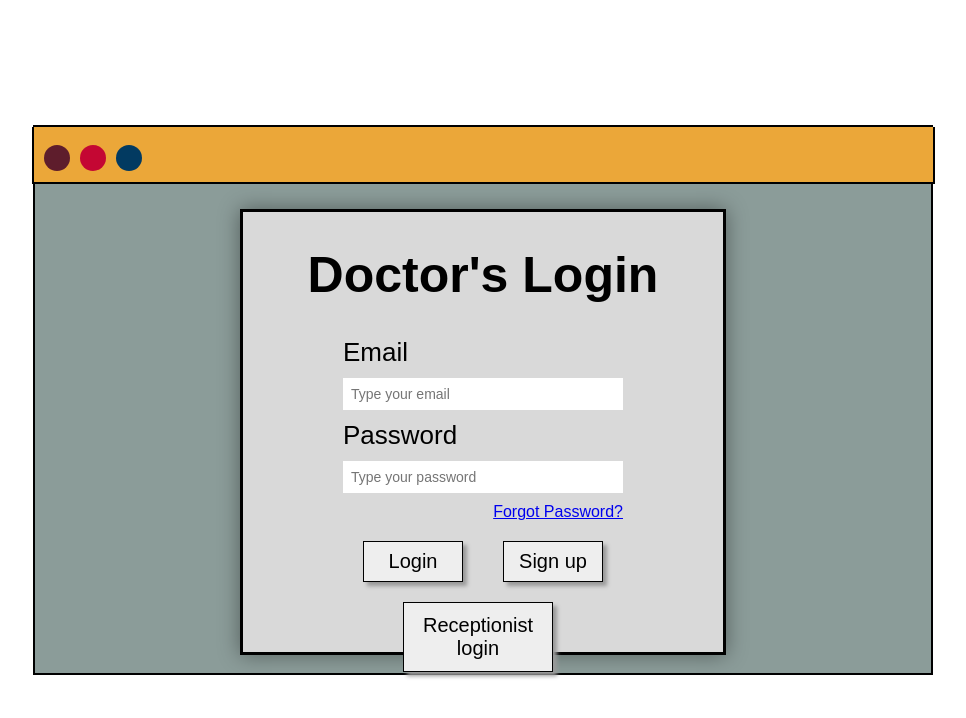
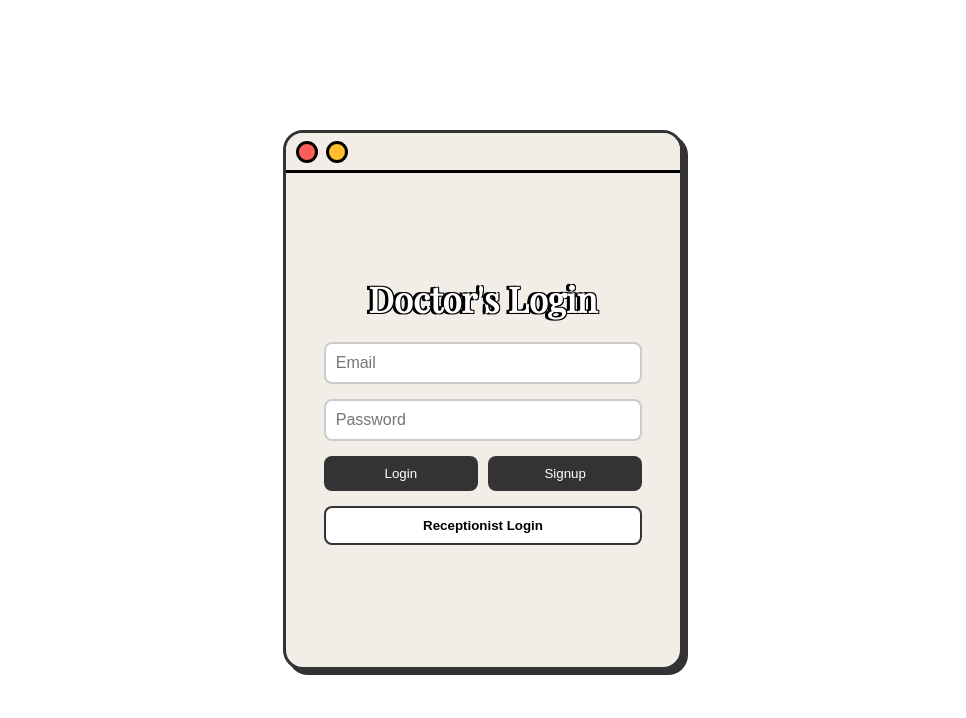
Before and after one commit to Kaurgxg/Clinic-Management-System, a plain HTML site: page index.html in a window 1280 px wide. Shown: the whole page, without its empty margins (157-1123 px from the left). Drawn offline with nearby package versions, Linux system fonts and the light colour scheme; a web font is replaced by a local one.

Commit message:
Update index.html

```diff
--- a/index.html
+++ b/index.html
@@ -1,208 +1,247 @@
 <!DOCTYPE html>
-<html>
+<html lang="en">
 <head>
-  <link href="https://fonts.googleapis.com/css2?family=Jersey+10&display=swap" rel="stylesheet">
+  <meta charset="UTF-8" />
+  <meta name="viewport" content="width=device-width, initial-scale=1.0"/>
+  <link href="https://fonts.googleapis.com/css2?family=Playfair+Display&display=swap" rel="stylesheet">
+  <title>Responsive Login</title>
   <style>
-    /* Same styles you already had */
-    html, body {
+    /* your original CSS (unchanged) */
+    * {
+      box-sizing: border-box;
       margin: 0;
       padding: 0;
-      height: 100vh;
-      width: 100vw;
-      background-color: rgb(255, 255, 255);
+    }
+
+    body {
+      background-color: white;
+      font-family: 'Segoe UI', sans-serif;
       display: flex;
       justify-content: center;
       align-items: center;
-      font-family: 'Jersey 10', sans-serif;
+      height: 100vh;
     }
 
-    .container {
-      width: 900px;
-      height: 550px;
-      background-color: #8B9C99;
+    .login-container {
+      width: 90%;
+      max-width: 400px;
+      height: 540px;
+      background-color: #f2eee7;
+      border: 3px solid #333;
+      border-radius: 20px;
+      overflow: hidden;
+      display: flex;
+      flex-direction: column;
+      padding-bottom: 20px;
+      box-shadow: 5px 5px 0px #333;
+    }
+
+    .top-bar {
+      height: 40px;
+      background-color: #f2eee7;
+      display: flex;
+      align-items: center;
+      padding: 0 10px;
+      border-bottom: 3px solid black;
+    }
+
+    .circle-group {
+      display: flex;
+      gap: 8px;
+    }
+
+    .circle {
+      width: 22px;
+      height: 22px;
+      border-radius: 50%;
+      border: 3px solid black;
+    }
+
+    .circle.red {
+      background-color: #ff5f57;
+    }
+
+    .circle.yellow {
+      background-color: #ffbd2e;
+    }
+
+    .form-body {
+      margin: 0;
+      flex: 1;
+      padding: 20px;
       display: flex;
       flex-direction: column;
       align-items: center;
-      border: 2px solid black;
-      box-sizing: border-box;
+      justify-content: center;
     }
 
-    .topbar {
-      width: 899px;
-      height: 55px;
-      border-bottom: 2px solid black;
-      border-left: 2px solid black;
-      border-right: 2px solid black;
-      background-color: #EBA739;
+    .form-body h2 {
+      font-family: 'Playfair Display', serif;
+      font-size: 35px;
+      color: #ffffff;
+      text-shadow:
+        -3px -1px 0 black,
+         1px -1px 0 black,
+        -3px  1px 0 black,
+         1px  1px 0 black;
+      padding-bottom: 20px;
     }
 
-    .shape-container {
-      display: flex;
-      align-items: center;
-      gap: 10px;
-      margin: 10px;
+    .form-body input {
+      width: 90%;
+      padding: 10px;
+      margin-bottom: 15px;
+      border-radius: 8px;
+      border: 2px solid #ccc;
+      font-size: 1rem;
     }
 
-    .circle1, .circle2, .circle3 {
-      width: 26px;
-      height: 26px;
-      margin-top: 8px;
-      border-radius: 50%;
+    .button-row {
+      display: flex;
+      justify-content: space-between;
+      width: 90%;
+      gap: 10px;
+      margin-bottom: 15px;
     }
 
-    .circle1 { background-color: #5E1D2C; }
-    .circle2 { background-color: #c40733; }
-    .circle3 { background-color: #023a61; }
-
-    .Loginbox {
-      margin-top: 25px;
-      width: 480px;
-      height: 440px;
-      background-color: #D9D9D9;
-      border: 3px solid black;
-      box-shadow: 0 0 20px rgba(0, 0, 0, 0.4);
-      text-align: center;
+    .half-btn {
+      flex: 1;
+      padding: 10px;
+      border-radius: 8px;
+      border: none;
+      background-color: #333;
+      color: white;
+      cursor: pointer;
+      transition: background 0.3s;
     }
 
-    #login-form {
-      display: flex;
-      flex-direction: column;
-      padding: 0 100px;
-      gap: 10px;
-      text-align: left;
+    .half-btn:hover {
+      background-color: #555;
     }
 
-    input[type="email"],
-    input[type="password"] {
-      padding: 8px;
-      font-size: 14px;
-      border: none;
-      outline: none;
+    .toggle-btn {
+      width: 90%;
+      padding: 10px;
+      border-radius: 8px;
+      border: 2px solid #333;
+      background-color: white;
+      cursor: pointer;
+      font-weight: bold;
+      transition: background 0.3s;
     }
 
-    .links {
-      text-align: right;
-      margin-bottom: 10px;
+    .toggle-btn:hover {
+      background-color: #eee;
     }
 
-    button {
-      padding: 8px 10px;
-      font-size: 20px;
-      cursor: pointer;
-      border: 1px solid;
-      background-color: #EEEEEE;
-      box-shadow: 4px 4px 4px #999;
-      font-family: 'jersey 10', sans-serif;
+    .hidden {
+      display: none;
     }
 
-    button[type="submit"] { width: 100px; }
-    button[type="button"] {
-      width: 150px;
-      padding: 11px;
-      margin-top: 10px;
-      margin-left: 60px;
+    @media (max-height: 600px) {
+      .login-container {
+        height: 90vh;
+      }
     }
 
-    label {
-      text-align: left;
-      font-size: 26px;
+    @media (max-width: 400px) {
+      .form-body input,
+      .form-body button {
+        font-size: 0.9rem;
+      }
     }
   </style>
 </head>
 <body>
-  <div class="container">
-    <div class="topbar">
-      <div class="shape-container">
-        <div class="circle1"></div>
-        <div class="circle2"></div>
-        <div class="circle3"></div>
+  <div class="login-container">
+    <div class="top-bar">
+      <div class="circle-group">
+        <div class="circle red"></div>
+        <div class="circle yellow"></div>
       </div>
     </div>
 
-    <div class="Loginbox">
-      <h1 id="login-heading" style="font-size: 50px;">Doctor's Login</h1>
-      <form id="login-form">
-        <input type="hidden" id="role" name="role" value="doctor" />
+    <div class="form-body" id="doctor-form">
+      <h2>Doctor's Login</h2>
+      <input type="text" placeholder="Email" id="doctor-email">
+      <input type="password" placeholder="Password" id="doctor-password">
+      <div class="button-row">
+        <button class="half-btn" onclick="login('doctor')">Login</button>
+        <button class="half-btn" onclick="signup('doctor')">Signup</button>
+      </div>
+      <button class="toggle-btn" onclick="toggleReceptionist()">Receptionist Login</button>
+    </div>
 
-        <label for="email">Email</label>
-        <input type="email" id="email" placeholder="Type your email" required />
-
-        <label for="password">Password</label>
-        <input type="password" id="password" placeholder="Type your password" required />
-
-        <div class="links">
-          <a href="#">Forgot Password?</a>
-        </div>
-
-        <div style="display: flex; justify-content: center; gap: 40px;">
-          <button type="submit" id="login-btn">Login</button>
-          <button type="submit" id="signup-btn">Sign up</button>
-        </div>
-
-        <div class="action-buttons">
-          <button type="button" id="toggle-btn">Receptionist login</button>
-        </div>
-      </form>
+    <div class="form-body hidden" id="receptionist-form">
+      <h2>Receptionist Login</h2>
+      <input type="text" placeholder="Email" id="receptionist-email">
+      <input type="password" placeholder="Password" id="receptionist-password">
+      <div class="button-row">
+        <button class="half-btn" onclick="login('receptionist')">Login</button>
+        <button class="half-btn" onclick="signup('receptionist')">Signup</button>
+      </div>
+      <button class="toggle-btn" onclick="toggleReceptionist()">Doctor Login</button>
     </div>
   </div>
 
-  <!-- Firebase SDKs -->
-  <script src="https://www.gstatic.com/firebasejs/10.12.0/firebase-app-compat.js"></script>
-  <script src="https://www.gstatic.com/firebasejs/10.12.0/firebase-auth-compat.js"></script>
+ <!-- Firebase SDK -->
+<script type="module">
+  import { initializeApp } from "https://www.gstatic.com/firebasejs/10.12.0/firebase-app.js";
+  import { getAuth, signInWithEmailAndPassword, createUserWithEmailAndPassword } from "https://www.gstatic.com/firebasejs/10.12.0/firebase-auth.js";
 
-  <script>
-    const firebaseConfig = {
-      apiKey: "AIzaSyDfmYfvSl-S9_WKqLCQeGaLRFa4i0_Xw4E",
-      authDomain: "sage-care-72e2e.firebaseapp.com",
-      projectId: "sage-care-72e2e",
-      storageBucket: "sage-care-72e2e.appspot.com",
-      messagingSenderId: "851285921763",
-      appId: "1:851285921763:web:56e0e30867602811e4dad6"
-    };
+  const firebaseConfig = {
+    apiKey: "AIzaSyBHdkTLBvBozcLE1t5E5pNC06TMKVaMILw",
+    authDomain: "clinic-abc01.firebaseapp.com",
+    projectId: "clinic-abc01",
+    storageBucket: "clinic-abc01.firebasestorage.app",
+    messagingSenderId: "543155713970",
+    appId: "1:543155713970:web:5ce466e1e9685d197b16ab"
+  };
 
-    // Initialize Firebase
-    firebase.initializeApp(firebaseConfig);
-    const auth = firebase.auth();
+  const app = initializeApp(firebaseConfig);
+  const auth = getAuth(app);
 
-    const loginForm = document.getElementById("login-form");
-    const toggleBtn = document.getElementById("toggle-btn");
-    const heading = document.getElementById("login-heading");
-    const roleInput = document.getElementById("role");
+  window.toggleReceptionist = function () {
+    const doctorForm = document.getElementById('doctor-form');
+    const receptionistForm = document.getElementById('receptionist-form');
+    doctorForm.classList.toggle('hidden');
+    receptionistForm.classList.toggle('hidden');
+  };
 
-    let isDoctor = true;
+  window.login = function (role) {
+    const email = document.getElementById(`${role}-email`).value;
+    const password = document.getElementById(`${role}-password`).value;
 
-    toggleBtn.addEventListener("click", () => {
-      isDoctor = !isDoctor;
-      heading.textContent = isDoctor ? "Doctor's Login" : "Receptionist Login";
-      toggleBtn.textContent = isDoctor ? "Receptionist login" : "Doctor login";
-      roleInput.value = isDoctor ? "doctor" : "receptionist";
-    });
+    signInWithEmailAndPassword(auth, email, password)
+      .then(() => {
+        if (role === 'receptionist') {
+          window.location.href = 'receptionist.html';
+        } else {
+          window.location.href = 'Doctor.html';
+        }
+      })
+      .catch((error) => {
+        alert('Login error: ' + error.message);
+      });
+  };
 
-    loginForm.addEventListener("submit", async (e) => {
-      e.preventDefault();
-      const email = document.getElementById("email").value.trim();
-      const password = document.getElementById("password").value.trim();
-      const role = roleInput.value;
+  window.signup = function (role) {
+    const email = document.getElementById(`${role}-email`).value;
+    const password = document.getElementById(`${role}-password`).value;
 
-      const isSignup = e.submitter.textContent.toLowerCase() === "sign up";
+    createUserWithEmailAndPassword(auth, email, password)
+      .then(() => {
+        if (role === 'receptionist') {
+          window.location.href = 'receptionist.html';
+        } else {
+          alert('Doctor account created!');
+        }
+      })
+      .catch((error) => {
+        alert('Signup error: ' + error.message);
+      });
+  };
+</script>
 
-      try {
-        let userCredential;
-        if (isSignup) {
-          userCredential = await auth.createUserWithEmailAndPassword(email, password);
-          alert("Signup successful!");
-        } else {
-          userCredential = await auth.signInWithEmailAndPassword(email, password);
-          alert("Login successful!");
-        }
-
-        localStorage.setItem("userRole", role);
-        window.location.href = role === "doctor" ? "doctor.html" : "receptionist.html";
-      } catch (error) {
-        console.error(error);
-        alert("Error: " + error.message);
-      }
-    });
-  </script>
 </body>
 </html>
```
